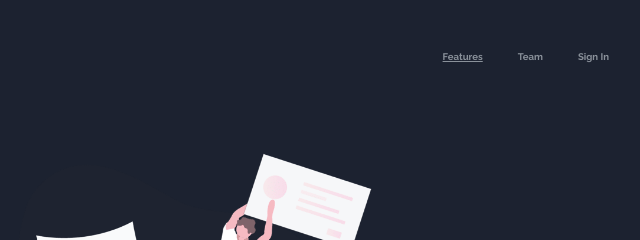
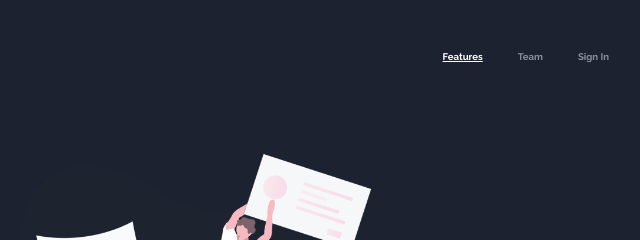
Before and after one commit to H-Hailu/My_HTML_CSS_Project, a plain HTML site: page fylo-dark-theme-landing-page-master/index.html in a window 1280 px wide. In both pictures the pointer is over the link "Features". Shown: the top 240 px of the page, 481-1121 px from the left. Drawn offline with nearby package versions, Linux system fonts and the light colour scheme.

Commit message:
fix hoover

```diff
--- a/fylo-dark-theme-landing-page-master/CSS/styles.css
+++ b/fylo-dark-theme-landing-page-master/CSS/styles.css
@@ -87,6 +87,10 @@ h6 {
   font-size: 0.6rem;
   color: #8a919a;
   font-weight: bold;
+}
+
+.header-right a:hover {
+  color: white;
 }
 
 /* Intro Section */
```
